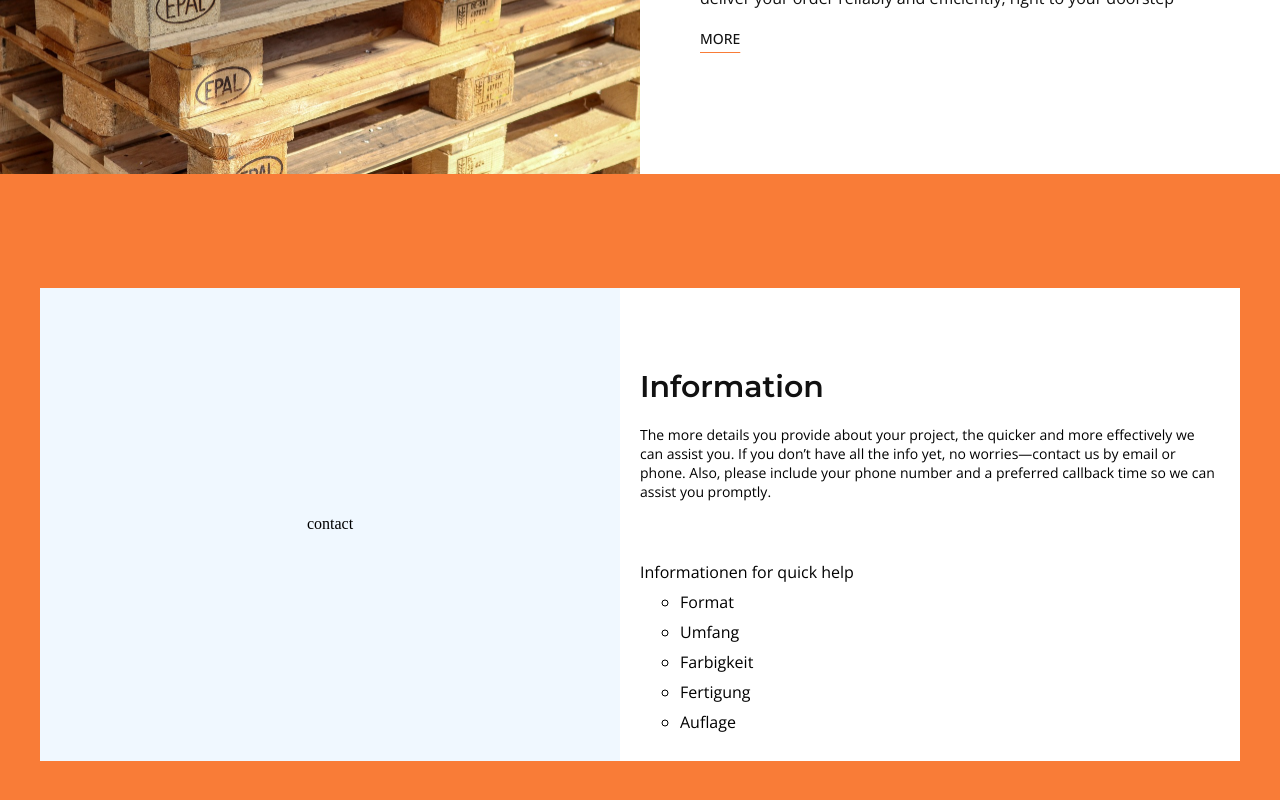
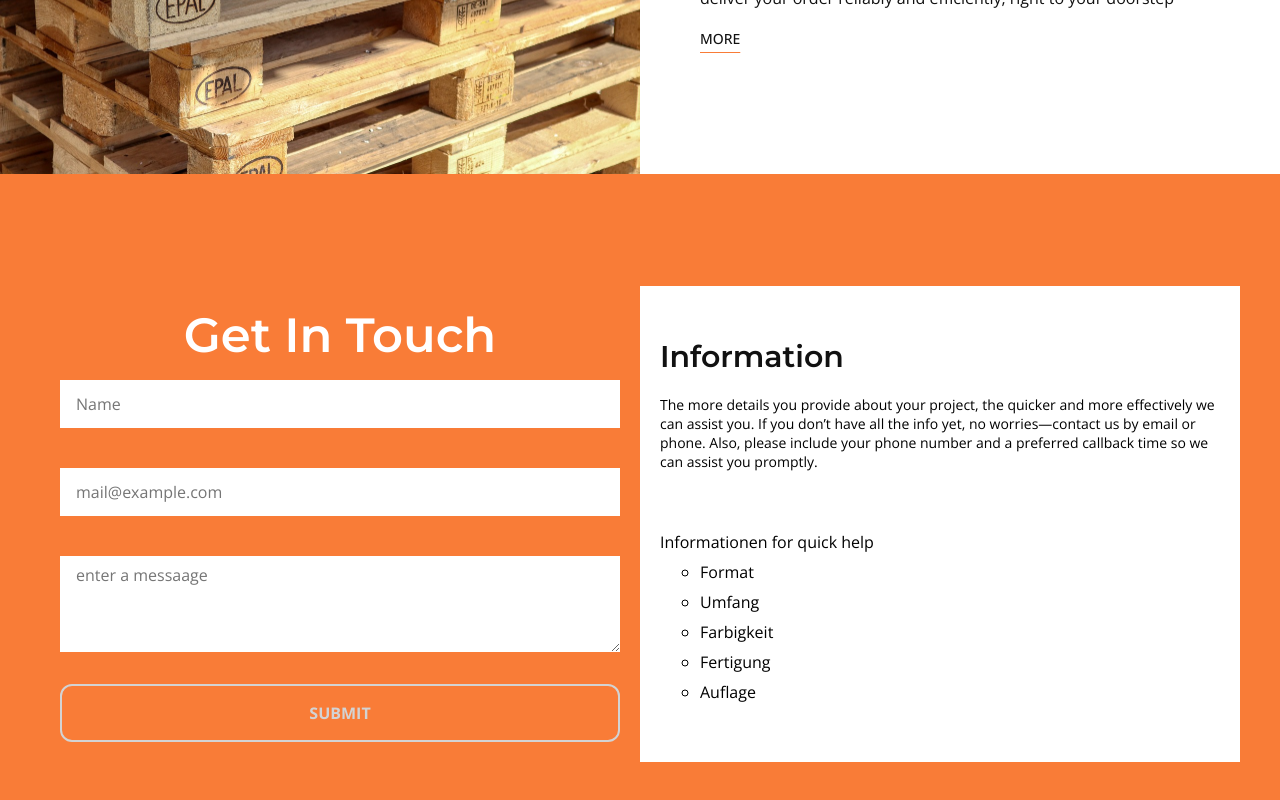
Before and after one commit to maksmuehlbauer/printing-company, an Angular app: page / in a window 1280 px wide. Shown: the part 4556-5356 px from the top of the page. Built offline with nearby package versions, Linux system fonts and the light colour scheme.

Commit message:
add contact validation

```diff
--- a/src/app/main-container/company-contact/company-contact.component.html
+++ b/src/app/main-container/company-contact/company-contact.component.html
@@ -1,6 +1,55 @@
 <section>
     <div class="desk-width d-flex">
-        <div class="contact-box">contact</div>
+        <div class="contact-box" (keyup)="checkInputs()">
+            <h1 class="h1-contact">Get In Touch</h1>
+            <form (ngSubmit)="onSubmit(contactForm)" #contactForm="ngForm">
+                <div class="input-box first-element">
+                    <input #name="ngModel" [(ngModel)]="contactData.name" type="text" name="username" type="text" id="name" placeholder="Name" required>
+                    <!-- <label for="name">your Name</label> -->
+                     @if (name.dirty) {
+                        @if (contactData.name.length <= 1) {
+                            <p>please enter a name with a minimum of 2 characters</p>
+                            <img src="./assets/images/company-contact/error.png" alt="">
+                        }@else {
+                            <img src="./assets/images/company-contact/done.png" alt="">
+                        }
+                     }
+                </div>
+                <div class="input-box">
+                    <input #mail="ngModel" [(ngModel)]="contactData.mail" type="text" name="usermail" type="text" id="mail" placeholder="mail@example.com" required pattern="[a-zA-Z0-9._%+\-]+@[a-zA-Z0-9.\-]+\.[a-zA-Z]{2,}">
+                    <!-- <label for="name">your Name</label> -->
+                     @if (mail.dirty) {
+                        @if (mail.errors?.['pattern']) {
+                            <p>please enter a valid mail adress: mail(at)example.de</p>
+                            <img src="./assets/images/company-contact/error.png" alt="">
+                        }@else if (contactData.mail.length > 0) {
+                            <img src="./assets/images/company-contact/done.png" alt="">
+                        }@else if (mail.errors?.['required']) {
+                            <p>Mail Adress is required</p>
+                            <img src="./assets/images/company-contact/error.png" alt="">
+                        }
+                     }
+                </div>
+                <div class="input-box">
+                    <textarea #message="ngModel" [(ngModel)]="contactData.message" type="text" name="message" type="text" id="mail" placeholder="enter a messaage" required></textarea>
+                    <!-- <label for="name">your Name</label> -->
+                     @if (message.dirty) {
+                        @if (contactData.message.length <= 10) {
+                            <h3 class="textarea-p">please enter a message with a minimum of 10 characters</h3>
+                            <img src="./assets/images/company-contact/error.png" alt="">
+                        }@else {
+                            <img src="./assets/images/company-contact/done.png" alt="">
+                        }
+                     }
+                </div>
+                <button [ngClass]="btnState()" class="btn-submit" [disabled]="isDisabled">Submit</button>
+            </form>
+        </div>
+
+
+
+
+
         <div class="info-box">
             <h1>Information</h1>
             <p>
--- a/src/app/main-container/company-contact/company-contact.component.scss
+++ b/src/app/main-container/company-contact/company-contact.component.scss
@@ -11,13 +11,15 @@ section {
 }
 
 .contact-box {
-    background-color: aliceblue;
-    @include display();
+    // background-color: aliceblue;
+    @include display($jc: flex-start);
     flex: 1;
+    flex-direction: column;
+    padding: 20px;
 }
 
 .info-box {
-    background-color: white;
+    background-color: rgba($color: white, $alpha: 1);
     @include display($ai: flex-start);
     flex: 1;
     flex-direction: column;
@@ -42,7 +44,12 @@ h1 {
     font-size: 30px;
     font-weight: 600;
     color: $color-black-text;
-    padding: 60px 0 0 0;
+    padding: 0 0 0 0;
+}
+
+.h1-contact {
+    font-size: 48px;
+    color: white;
 }
 
 p {
@@ -51,3 +58,84 @@ p {
     font-weight: 400;
     margin: 20px 0 60px 0;
 }
+
+.first-element {
+    margin-top: 16px !important;
+}
+
+.input-box {
+    position: relative;
+    width: 100%;
+    @include display($ai: flex-start);
+    flex-direction: column;
+    margin-top: 40px;
+    >p {
+        position: absolute;
+        top: 32px;
+    }
+    >.textarea-p {
+        position: absolute;
+        bottom: -24px;
+        font-size: 14px;
+        font-family: 'Open Sans', Arial, sans-serif;
+        font-weight: 400;
+    }
+    >input {
+        font-family: 'Open Sans', Arial, sans-serif;
+        width: 100%;
+        height: 48px;
+        border: none;
+        outline: none;
+        font-size: 16px;
+        padding-left: 16px;
+    }
+    >textarea {
+        font-family: 'Open Sans', Arial, sans-serif;
+        width: 100%;
+        height: 96px;
+        max-height: 230px;
+        border: none;
+        outline: none;
+        font-size: 16px;
+        padding: 8px 0 0 16px;
+        resize: vertical;
+
+    }
+    input::placeholder {
+        font-size: 16px;
+        // padding-left: 8px;
+    }
+    >img {
+        position: absolute;
+        right: 16px;
+        top: 11.5px;
+
+    }
+}
+
+.btn-submit {
+    width: 100%;
+    font-size: 16px;
+    font-weight: 700;
+    border: 2px solid white;
+    &:hover {
+        background-color: white;
+        color: $color-orange
+    }
+}
+
+.btn-disabled {
+    width: 100%;
+    font-size: 16px;
+    border-color: $color-disabled-grey;
+    color: $color-disabled-grey;
+    cursor: default;
+    &:hover {
+        background-color: $color-orange;
+        color: $color-disabled-grey;
+    }
+}
+
+form {
+    width: 100%;
+}
--- a/src/app/main-container/company-contact/company-contact.component.ts
+++ b/src/app/main-container/company-contact/company-contact.component.ts
@@ -1,12 +1,43 @@
-import { Component } from '@angular/core';
+import { Component, inject } from '@angular/core';
+import { CommonModule } from '@angular/common';
+import { FormsModule, NgForm } from '@angular/forms';
+import { HttpClient } from '@angular/common/http';
+
 
 @Component({
   selector: 'app-company-contact',
   standalone: true,
-  imports: [],
+  imports: [CommonModule, FormsModule],
   templateUrl: './company-contact.component.html',
   styleUrl: './company-contact.component.scss'
 })
 export class CompanyContactComponent {
 
+  isDisabled: boolean = true;
+
+  contactData = {
+    name: "",
+    mail: "",
+    message: ""
+  }
+
+  onSubmit(ngForm: NgForm) {
+    console.log(this.contactData)
+  }
+
+  checkInputs() {
+    if(this.contactData.name.length > 1 &&
+      this.contactData.mail.length > 5 &&
+      this.contactData.message.length > 9) {
+        this.isDisabled = false
+    } else {
+      this.isDisabled = true;
+    }
+
+  }
+
+  btnState() {
+    return this.isDisabled ? 'btn-disabled' : 'btn-submit'
+  }
+
 }
--- a/src/styles.scss
+++ b/src/styles.scss
@@ -15,6 +15,7 @@ $color-blue-primary: #0091D2;
 $color-dark-hover: #333129;
 $color-white: white;
 $color-background: #E5E5E5;
+$color-disabled-grey: lightgrey;
 
 button {
     font-family: 'Open Sans', Arial, sans-serif;
```
Also changed, not shown: src/assets/images/company-contact/done.png (added), src/assets/images/company-contact/error.png (added).
